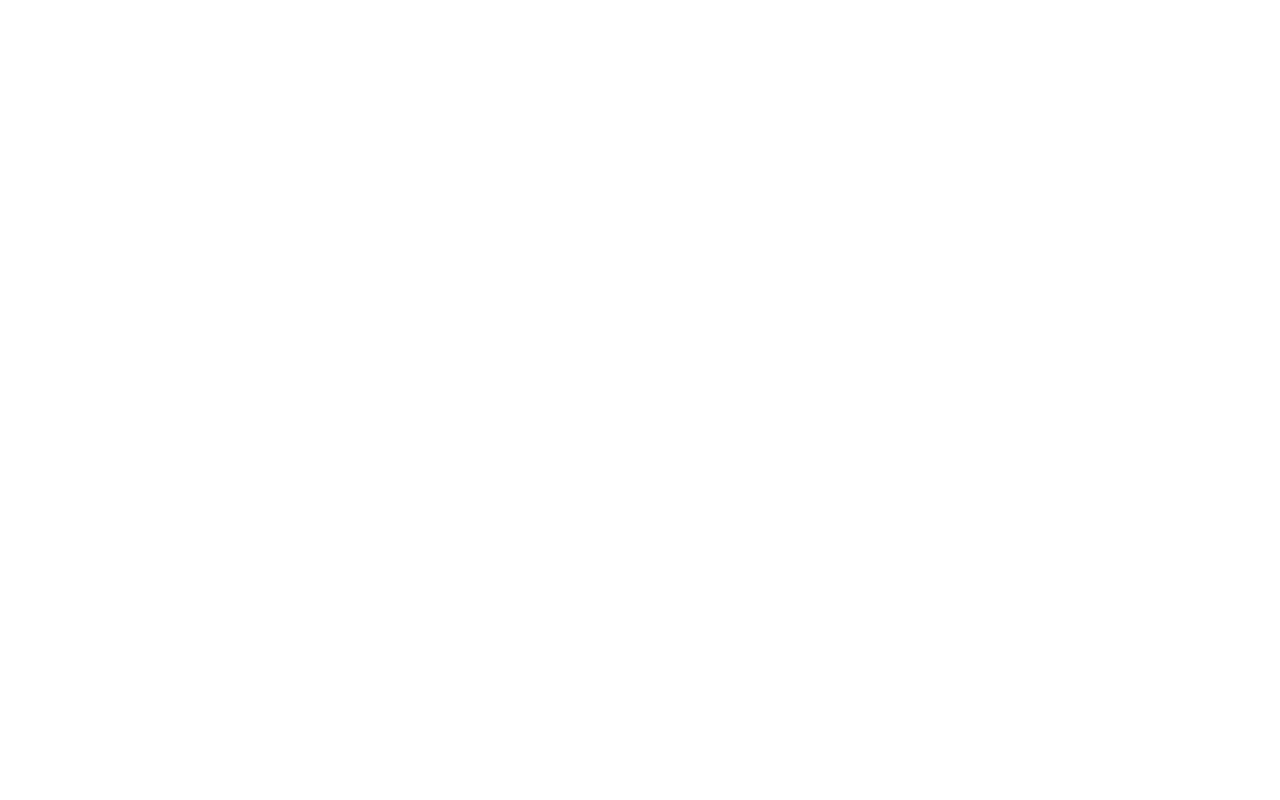
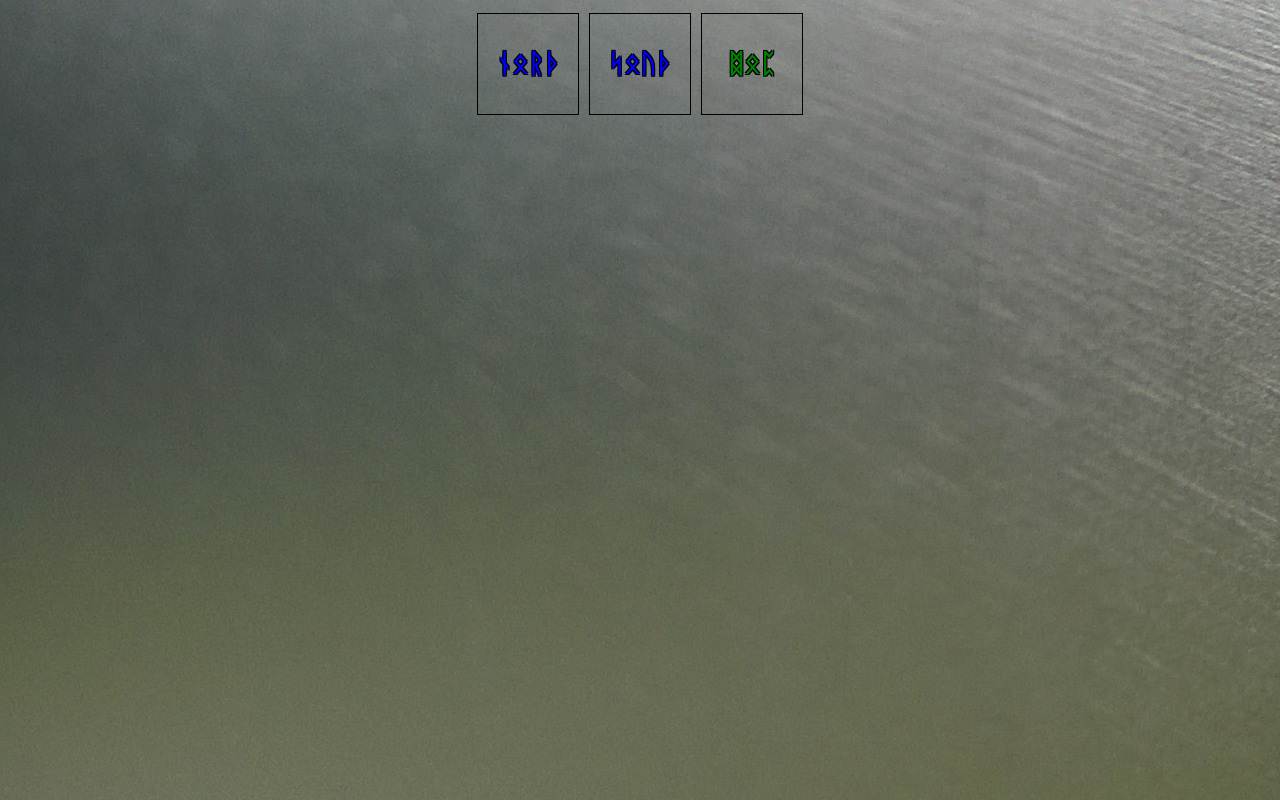
Before and after one commit to mckaysalisbury/dnd, a plain HTML site: page cloud.html in a window 1280 px wide. Drawn offline with Linux system fonts and the light colour scheme.

Commit message:
first draft

```diff
--- a/cloud.html
+++ b/cloud.html
@@ -3,12 +3,32 @@
     <head>
         <meta charset="utf-8"/>
         <title>Cloud Castle</title>
+        <style>
+            body {
+                background-image: url("airForce.jpg");
+                text-align: center;
+                font-family: fantasy;
+            }
+            div {
+                border: 1px solid black;
+                display: inline-block;
+                margin: 5px;
+                width: 100px;
+                height: 100px;
+                line-height: 100px;
+                font-size: 20pt;
+                vertical-align: middle;
+                font-weight: bold;
+                text-shadow:
+                    -1px -1px 0 #000,
+                    1px -1px 0 #000,
+                    -1px 1px 0 #000,
+                    1px 1px 0 #000;
+            }
+        </style>
         <script>
-            const activated = []
-            function update() {
-
-            }
-            data = {
+            let activated = new Set(["stop"]);
+            const data = {
                 north: {
                     language: "dwarf",
                     text: "ᚾᛟᚱᚦ",
@@ -25,14 +45,48 @@
                     translation: "Stop",
                 },
             }
-            exclusiveSets = ["north", "south", "stop"]
-            function activate() {
-                alert('activated')
+            exclusiveSets = [
+                new Set(["north", "south", "stop"]),
+            ]
+
+            function inPlaceDifference(left, right) {
+                for (const item of right) {
+                    left.delete(item);
+                }
+            }
+            function setDifference(left, right) {
+                const difference = new Set(left);
+            }
+            function activate(pressed) {
+                for (const set of exclusiveSets) {
+                    if (set.has(pressed)) {
+                        inPlaceDifference(activated, set);
+                    }
+                }
+                activated.add(pressed);
+                update();
+            }
+            function setup() {
+                for (const id in data) {
+                    const div = document.createElement("div");
+                    div.id = id;
+                    div.innerText = data[id].text;
+                    div.addEventListener('click', () => activate(id));
+                    document.body.appendChild(div);
+                }
+                update();
+            }
+
+            function update() {
+                for (const id in data) {
+                    document.getElementById(id).style.color = activated.has(id) ? "green" : "blue";
+                }
             }
         </script>
     </head>
     <body>
-        <div id="north" onclick="activate"></div>
-        <div id="south"></div>
     </body>
+    <script>
+        setup();
+    </script>
 </html>
```
Also changed, not shown: airForce.jpg (added).
